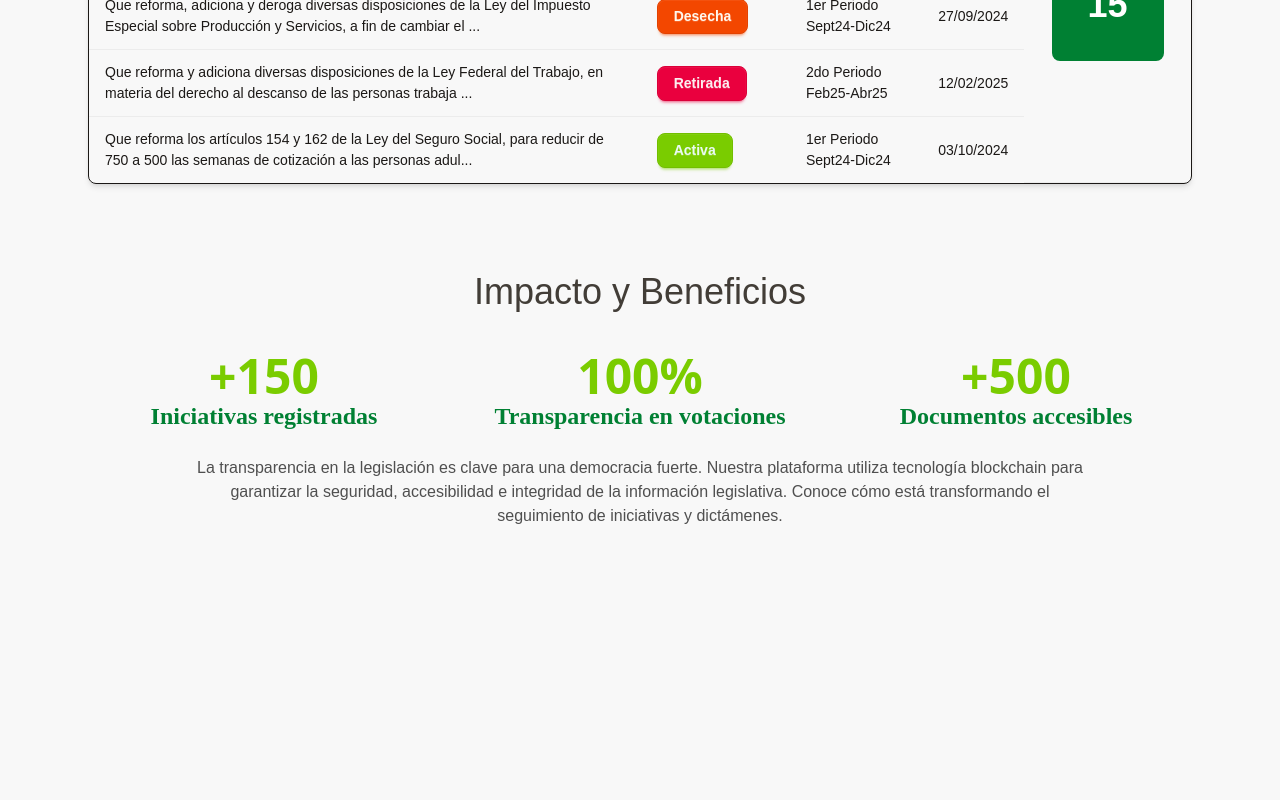
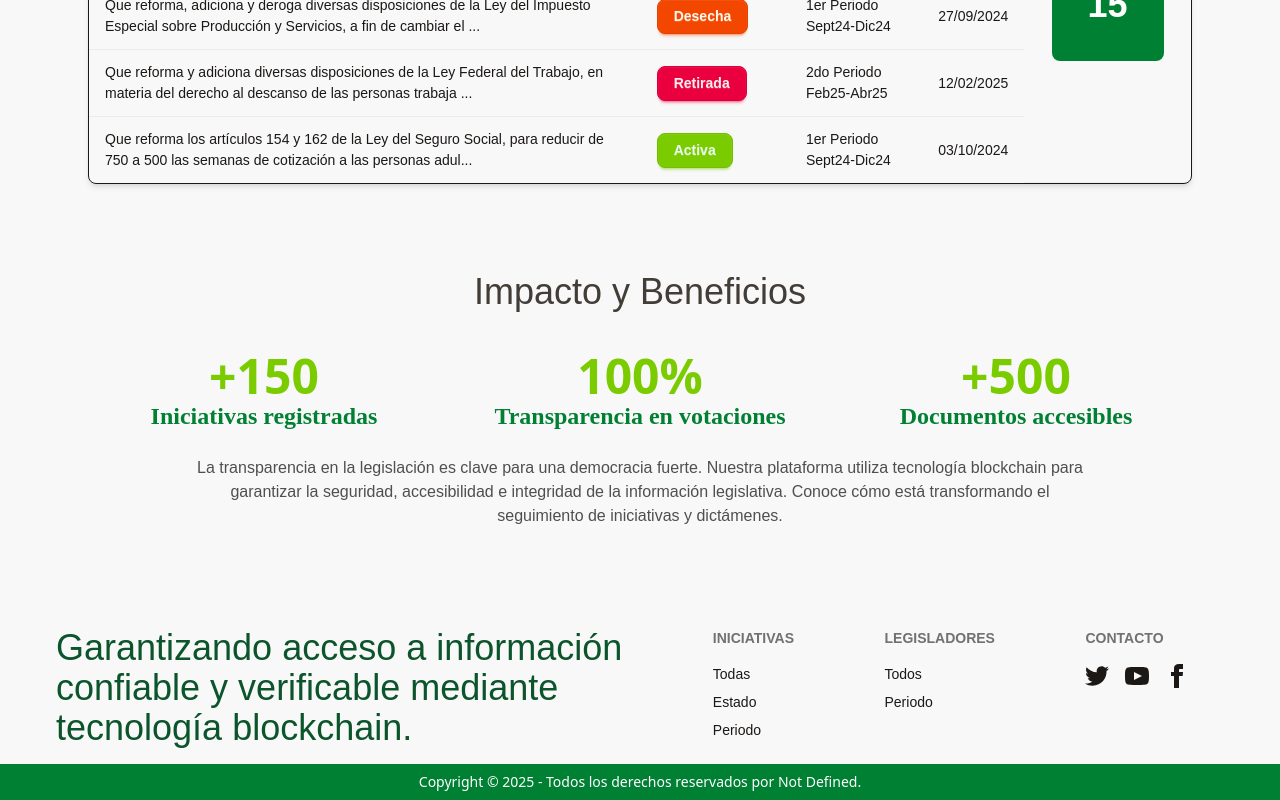
Before and after one commit to tessarivas/NotDefined, a React (Vite) app: page / in a window 1280 px wide. Shown: the part 1388-2188 px from the top of the page. Before the commit the page ends 1940 px from the top, so only its background shows below. Built offline with nearby package versions, Linux system fonts and the light colour scheme; a web font is replaced by a local one.

Commit message:
pagina principal lista

```diff
--- /dev/null
+++ b/src/components/Footer.jsx
@@ -0,0 +1,71 @@
+export const Footer = () => {
+    return (
+      <>
+        <footer className="footer sm:footer-horizontal text-base-content p-4 font-regular-text">
+          <aside>
+            <p className="text-2xl lg:text-4xl font-title-text text-secondary pl-10">
+              Garantizando acceso a información <br />
+              confiable y verificable mediante <br />
+              tecnología blockchain. <br />
+            </p>
+          </aside>
+          <nav>
+            <h6 className="footer-title">Iniciativas</h6>
+            <a className="link link-hover">Todas</a>
+            <a className="link link-hover">Estado</a>
+            <a className="link link-hover">Periodo</a>
+          </nav>
+          <nav>
+            <h6 className="footer-title">Legisladores</h6>
+            <a className="link link-hover">Todos</a>
+            <a className="link link-hover">Periodo</a>
+          </nav>
+          <nav>
+            <h6 className="footer-title">Contacto</h6>
+            <div className="grid grid-flow-col gap-4">
+              <a>
+                <svg
+                  xmlns="http://www.w3.org/2000/svg"
+                  width="24"
+                  height="24"
+                  viewBox="0 0 24 24"
+                  className="fill-current"
+                >
+                  <path d="M24 4.557c-.883.392-1.832.656-2.828.775 1.017-.609 1.798-1.574 2.165-2.724-.951.564-2.005.974-3.127 1.195-.897-.957-2.178-1.555-3.594-1.555-3.179 0-5.515 2.966-4.797 6.045-4.091-.205-7.719-2.165-10.148-5.144-1.29 2.213-.669 5.108 1.523 6.574-.806-.026-1.566-.247-2.229-.616-.054 2.281 1.581 4.415 3.949 4.89-.693.188-1.452.232-2.224.084.626 1.956 2.444 3.379 4.6 3.419-2.07 1.623-4.678 2.348-7.29 2.04 2.179 1.397 4.768 2.212 7.548 2.212 9.142 0 14.307-7.721 13.995-14.646.962-.695 1.797-1.562 2.457-2.549z"></path>
+                </svg>
+              </a>
+              <a>
+                <svg
+                  xmlns="http://www.w3.org/2000/svg"
+                  width="24"
+                  height="24"
+                  viewBox="0 0 24 24"
+                  className="fill-current"
+                >
+                  <path d="M19.615 3.184c-3.604-.246-11.631-.245-15.23 0-3.897.266-4.356 2.62-4.385 8.816.029 6.185.484 8.549 4.385 8.816 3.6.245 11.626.246 15.23 0 3.897-.266 4.356-2.62 4.385-8.816-.029-6.185-.484-8.549-4.385-8.816zm-10.615 12.816v-8l8 3.993-8 4.007z"></path>
+                </svg>
+              </a>
+              <a>
+                <svg
+                  xmlns="http://www.w3.org/2000/svg"
+                  width="24"
+                  height="24"
+                  viewBox="0 0 24 24"
+                  className="fill-current"
+                >
+                  <path d="M9 8h-3v4h3v12h5v-12h3.642l.358-4h-4v-1.667c0-.955.192-1.333 1.115-1.333h2.885v-5h-3.808c-3.596 0-5.192 1.583-5.192 4.615v3.385z"></path>
+                </svg>
+              </a>
+            </div>
+          </nav>
+        </footer>
+        <footer className="footer sm:footer-horizontal footer-center bg-primary text-white p-2">
+          <aside>
+            <p>
+              Copyright © {new Date().getFullYear()} - Todos los derechos reservados por Not Defined.
+            </p>
+          </aside>
+        </footer>
+      </>
+    );
+  };
--- a/src/components/Metrics.jsx
+++ b/src/components/Metrics.jsx
@@ -6,7 +6,7 @@
   ];
 
   return (
-    <div className="p-6 mt-10 g max-w-6xl mx-auto text-center">
+    <div className="p-6 mt-10 mb-15 g max-w-6xl mx-auto text-center">
       <h2 className="text-2xl lg:text-4xl font-title-text text-neutral mb-10">
         Impacto y Beneficios
       </h2>
--- a/src/pages/Home.jsx
+++ b/src/pages/Home.jsx
@@ -3,6 +3,7 @@
 import { Intro } from "../components/Intro";
 import { Dashboard } from "../components/Dashboard";
 import { Metrics } from "../components/Metrics";
+import { Footer } from "../components/Footer";
 
 function Home() {
   return (
@@ -11,6 +12,7 @@
       <Intro />
       <Dashboard />
       <Metrics />
+      <Footer />
       <Outlet />
     </>
   );
```
